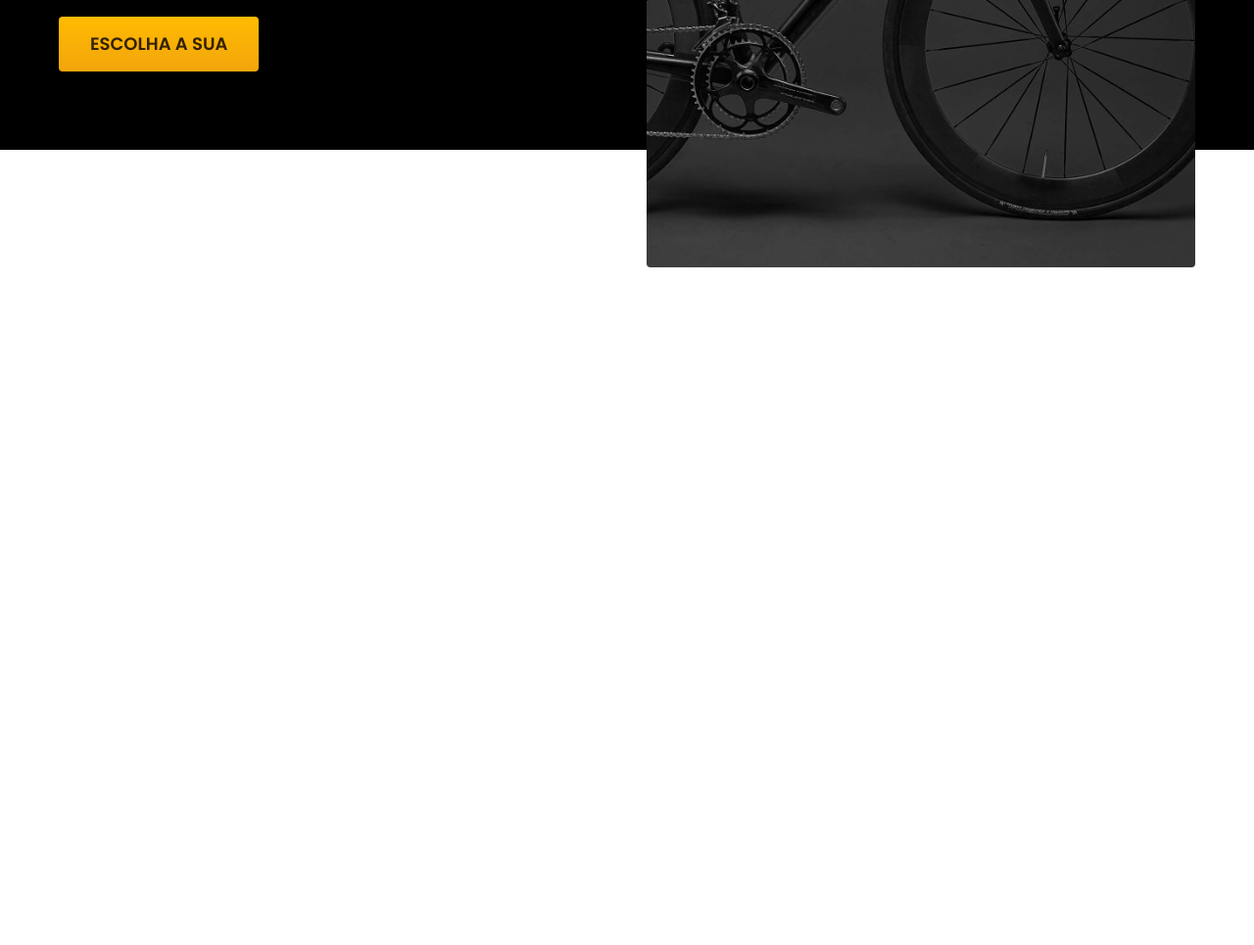
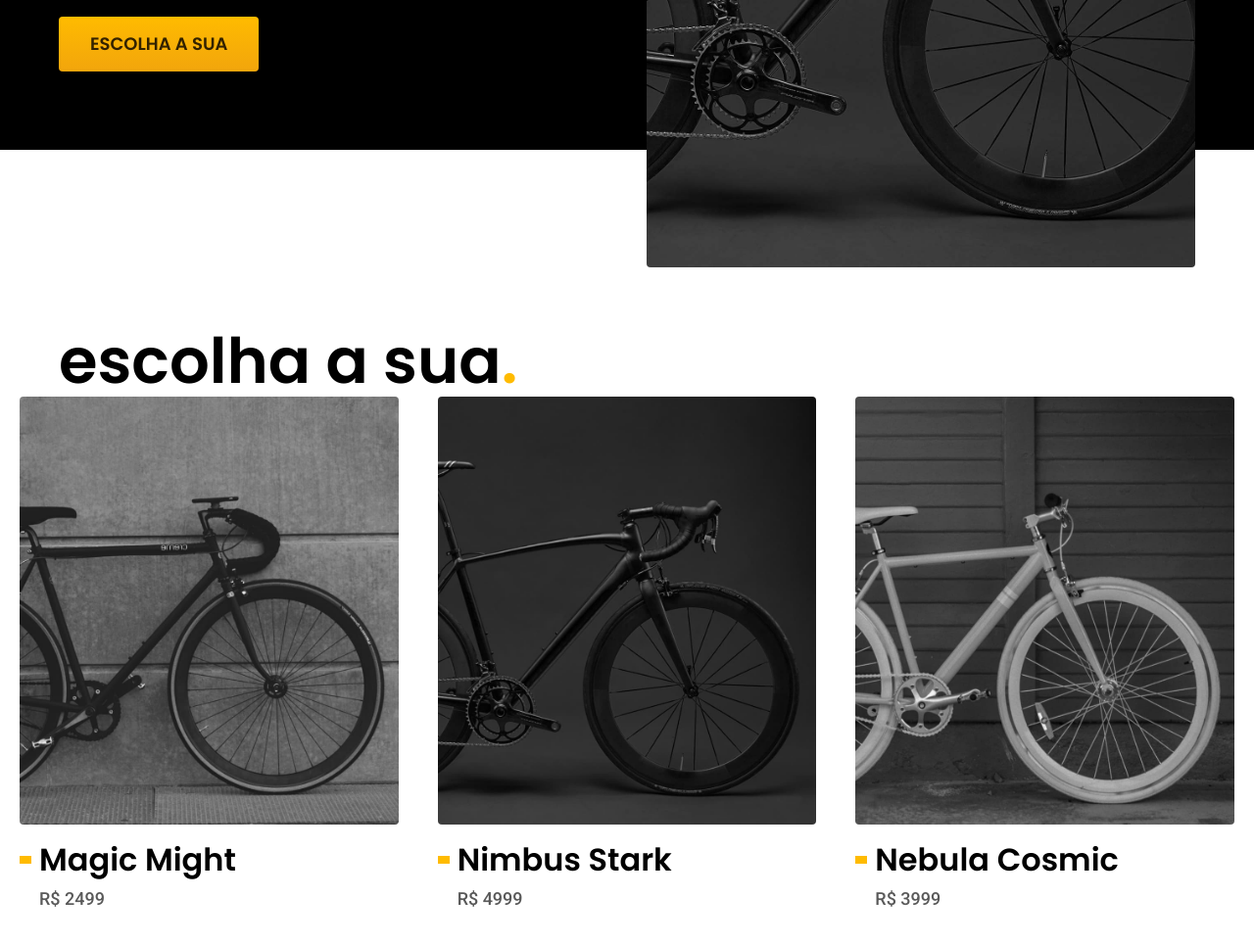
Before and after one commit to joaoovittor/Bikcraft, a plain HTML site: page index.html in a window 1280 px wide. Shown: the part 523-1488 px from the top of the page at 98% size. Before the commit the page ends 800 px from the top, so only its background shows below. Drawn offline with Linux system fonts and the light colour scheme.

Commit message:
Bicicletas

```diff
--- /dev/null
+++ b/css/bicicletas/bicicletas-listas.css
@@ -0,0 +1,60 @@
+.bicicletas {
+  padding-top: 60px;
+  padding-bottom: 120px;
+}
+.bicicletas h2 {
+  margin-bottom: 40px;
+  box-sizing: border-box;
+  max-width: 1200px;
+  padding-left: 20px;
+  padding-right: 20px;
+  margin: 0 auto;
+}
+.bicicletas-items {
+  display: flex;
+  overflow-x: auto;
+  gap: 40px;
+  padding: 0 20px 20px 20px;
+  max-width: 1400px;
+  margin: 0 auto;
+}
+.bicicletas-items li {
+  min-width: 280px;
+}
+.bicicletas-items h3 {
+  position: relative;
+  margin-bottom: 8px;
+  display: flex;
+  align-items: center;
+}
+.bicicletas-items h3::before {
+  content: "";
+  display: inline-block;
+  background: var(--co-p1);
+  height: 8px;
+  width: 12px;
+  margin-right: 8px;
+  transition: width 0.2s;
+}
+.bicicletas-items a:hover h3::before {
+  width: 24px;
+}
+
+.bicicletas-items img {
+  margin-bottom: 16px;
+}
+.bicicletas-items a {
+  color: #000;
+  display: block;
+}
+.bicicletas-items li span {
+  padding-left: 20px;
+}
+@media (max-width: 800px) {
+  .bicicletas {
+    padding-bottom: 60px;
+  }
+  .bicicletas ul {
+    gap: 20px;
+  }
+}
--- a/css/global/global.css
+++ b/css/global/global.css
@@ -23,3 +23,6 @@ img {
   max-width: 100%;
   display: block;
 }
+img[src$=".jpg"] {
+  border-radius: 4px;
+}
--- a/css/global/style.css
+++ b/css/global/style.css
@@ -8,3 +8,6 @@
 
 /*home*/
 @import url(/css/home/intruducao.css);
+
+/*Bicicletas*/
+@import url(/css/bicicletas/bicicletas-listas.css);
--- a/index.html
+++ b/index.html
@@ -47,6 +47,37 @@
 
 
     </div>
+
+  </main>
+  <article aria-label="Bicicletas" class="bicicletas">
+    <h2 class="font-1-xxl">escolha a sua<span class="co-p1">.</span></h2>
+
+    <ul class="bicicletas-items">
+      <li> <a href="./bicicletas/magic.html">
+          <img src="./img/bicicletas/magic-home.jpg" alt="Magic Might">
+          <h3 class="font-1-xl">Magic Might</h3>
+          <span class="font-2-m co-8">R$ 2499</span>
+        </a>
+      </li>
+      <li><a href="./bicicletas/nimbus.html">
+          <img src="./img/bicicletas/nimbus-home.jpg" alt="Nimbus Stark">
+          <h3 class="font-1-xl">Nimbus Stark</h3>
+          <span class="font-2-m co-8">R$ 4999</span>
+        </a>
+      </li>
+      <li>
+        <a href="./bicicletas/nebula.html">
+          <img src="./img/bicicletas/nebula-home.jpg" alt="Nebula Cosmic">
+          <h3 class="font-1-xl">Nebula Cosmic</h3>
+          <span class="font-2-m co-8">R$ 3999</p>
+        </a>
+      </li>
+    </ul>
+
+
+
+  </article>
+
 </body>
 
 </html>
```
